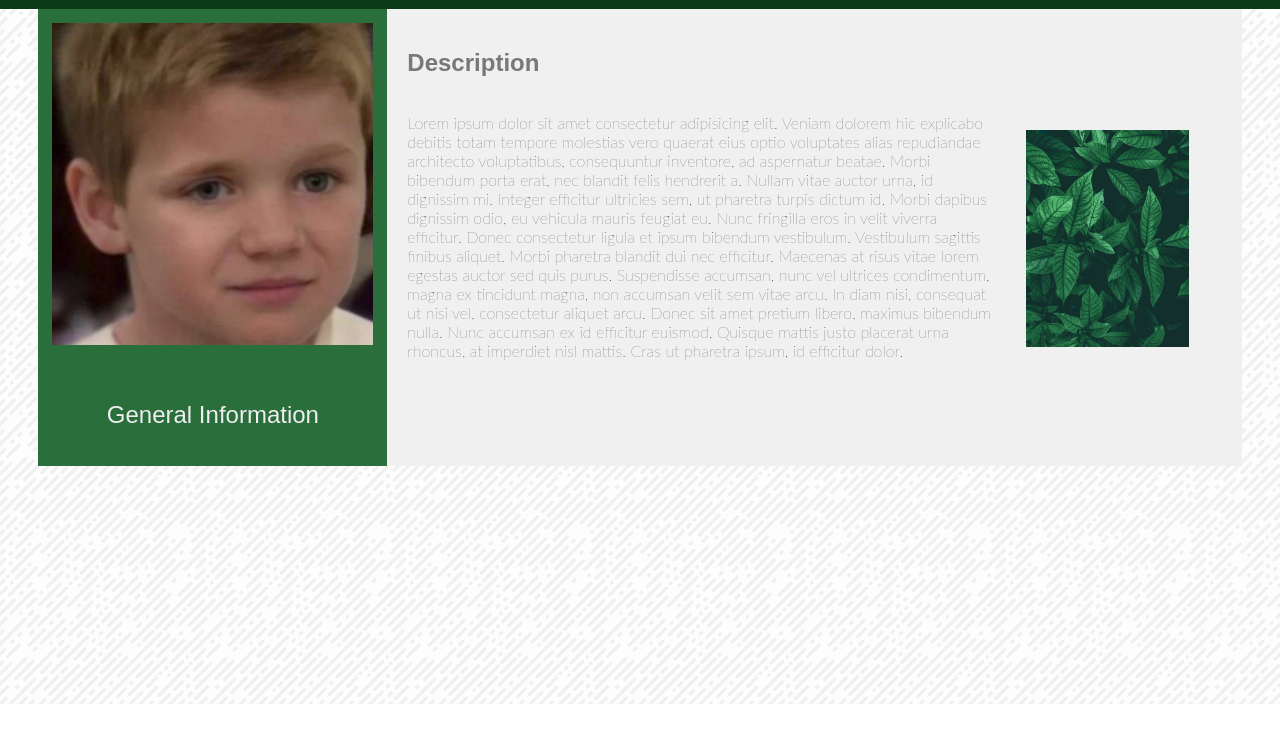
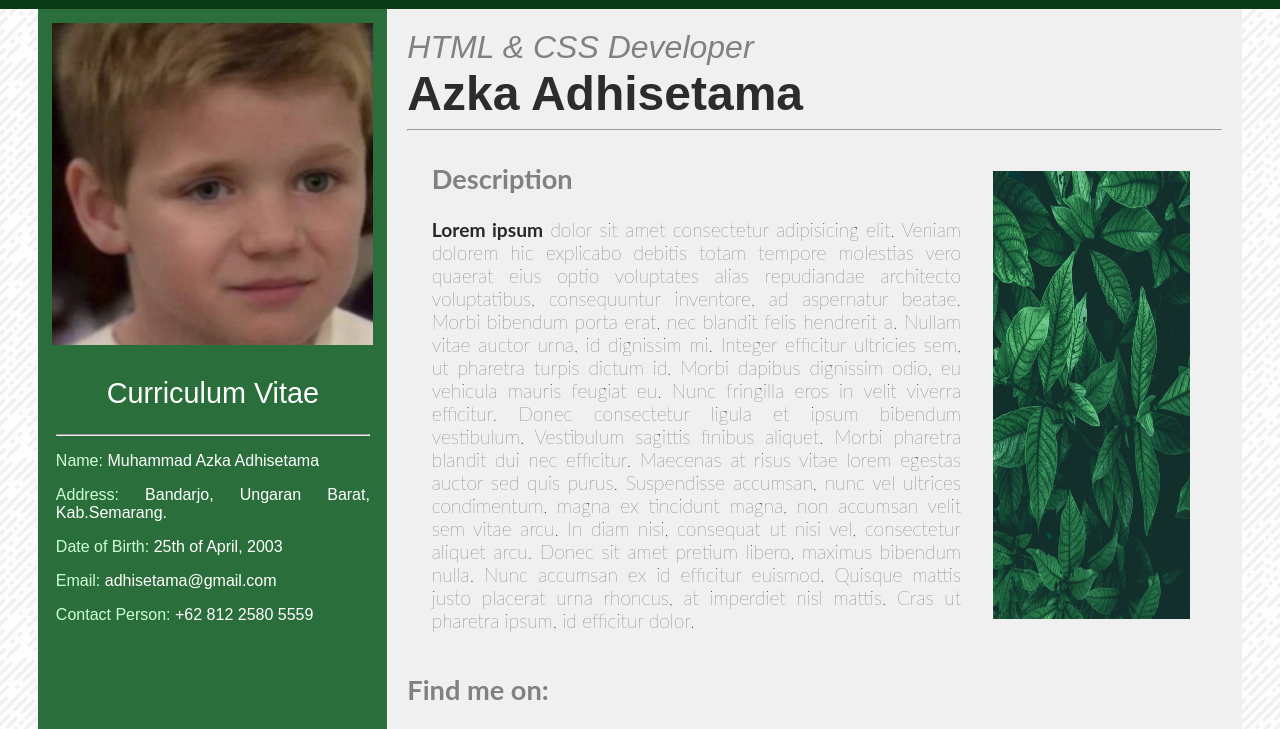
Before and after one commit to Adhisetama/cv-portofolio, a plain HTML site: page index.html in a window 1280 px wide. Shown: the part 96-825 px from the top of the page. Before the commit the page ends 800 px from the top, so only its background shows below. Drawn offline with Linux system fonts and the light colour scheme.

Commit message:
+content

```diff
--- a/index.html
+++ b/index.html
@@ -22,29 +22,40 @@
                     <li><a href="#">Login</a></li>
                 </ul>
             </div>
-            <!-- nyoba buat logo di kanan navbar tp gagal
-             -->
         </div>
     </header>
     <container>
         <div class="body-container">
             <div class="left-site">
-                <img src="resources/face.jpg" style="margin: 4%; width: 92%;"/>
+                <img src="resources/face.jpg" style="margin: 4% 4% 1% 4%; width: 92%;"/>
                 <div class="left-site-content">
-                    <h2 class="subtitle-left">General Information</h2>
+                    <h2>Curriculum Vitae</h2>
+                    <hr/>
+                    <p><span class="cv" style="color: rgb(206, 255, 210);">Name:</span> Muhammad Azka Adhisetama</p>
+                    <p><span class="cv" style="color: rgb(206, 255, 210);">Address:</span> Bandarjo, Ungaran Barat, Kab.Semarang.</p>
+                    <p><span class="cv" style="color: rgb(206, 255, 210);">Date of Birth:</span> 25th of April, 2003</p>
+                    <p><span class="cv" style="color: rgb(206, 255, 210);">Email:</span> adhisetama@gmail.com</p>
+                    <p><span class="cv" style="color: rgb(206, 255, 210);">Contact Person:</span> +62 812 2580 5559</p>
                 </div>
 
             </div>
             <div class="right-site">
-            <h2>
-                Description
-            </h2>
-            <div class="right-site-content">
-                <p>
-                    Lorem ipsum dolor sit amet consectetur adipisicing elit. Veniam dolorem hic explicabo debitis totam tempore molestias vero quaerat eius optio voluptates alias repudiandae architecto voluptatibus, consequuntur inventore, ad aspernatur beatae. Morbi bibendum porta erat, nec blandit felis hendrerit a. Nullam vitae auctor urna, id dignissim mi. Integer efficitur ultricies sem, ut pharetra turpis dictum id. Morbi dapibus dignissim odio, eu vehicula mauris feugiat eu. Nunc fringilla eros in velit viverra efficitur. Donec consectetur ligula et ipsum bibendum vestibulum. Vestibulum sagittis finibus aliquet. Morbi pharetra blandit dui nec efficitur. Maecenas at risus vitae lorem egestas auctor sed quis purus. Suspendisse accumsan, nunc vel ultrices condimentum, magna ex tincidunt magna, non accumsan velit sem vitae arcu. In diam nisi, consequat ut nisi vel, consectetur aliquet arcu. Donec sit amet pretium libero, maximus bibendum nulla. Nunc accumsan ex id efficitur euismod. Quisque mattis justo placerat urna rhoncus, at imperdiet nisl mattis. Cras ut pharetra ipsum, id efficitur dolor.
-                </p>
-                <img src="resources/leaves.jpg" width="20%" style="float: right; margin: 4% 4%;"/>
-            </div>
+                <div class="intro-title">HTML & CSS Developer</div>
+                <div class="intro-name">Azka Adhisetama</div>
+                <hr/>
+               <div class="right-site-content">
+                    <div class="article">
+                        <h2>Description</h2>
+                        <p>
+                     <span><b>Lorem ipsum</b></span> dolor sit amet consectetur adipisicing elit. Veniam dolorem hic explicabo debitis totam tempore molestias vero quaerat eius optio voluptates alias repudiandae architecto voluptatibus, consequuntur inventore, ad aspernatur beatae. Morbi bibendum porta erat, nec blandit felis hendrerit a. Nullam vitae auctor urna, id dignissim mi. Integer efficitur ultricies sem, ut pharetra turpis dictum id. Morbi dapibus dignissim odio, eu vehicula mauris feugiat eu. Nunc fringilla eros in velit viverra efficitur. Donec consectetur ligula et ipsum bibendum vestibulum. Vestibulum sagittis finibus aliquet. Morbi pharetra blandit dui nec efficitur. Maecenas at risus vitae lorem egestas auctor sed quis purus. Suspendisse accumsan, nunc vel ultrices condimentum, magna ex tincidunt magna, non accumsan velit sem vitae arcu. In diam nisi, consequat ut nisi vel, consectetur aliquet arcu. Donec sit amet pretium libero, maximus bibendum nulla. Nunc accumsan ex id efficitur euismod. Quisque mattis justo placerat urna rhoncus, at imperdiet nisl mattis. Cras ut pharetra ipsum, id efficitur dolor.
+                        </p>
+                   </div>
+                   <img src="resources/leaves.jpg" width="25%" style="float: right; margin: 4% 4%;"/>
+               </div>
+                <div>
+                    <h2>Find me on:</h2>
+
+                </div>
             </div>
         </div>
     </container>
--- a/style.css
+++ b/style.css
@@ -120,10 +120,25 @@ li a {
     padding: 20px 20px 0 20px;
 }
 
+.intro-title {
+    font: italic normal lighter 2em/normal Arial, Helvetica, sans-serif;
+    color: rgb(129, 129, 129);
+}
+
+.intro-name {
+    font: normal normal bold 3em/normal Arial, Helvetica, sans-serif;
+    color: rgb(44, 44, 44);
+}
+
 .right-site-content {
     display: flex;
     margin: 0;
-    padding: 0;
+    padding: 0 0 0 3%;
+}
+
+.right-site h2 {
+    color: rgb(129,129,129);
+    font: normal bold normal 1.7em/normal Lato, Halvetica, sans-serif;
 }
 
 .left-site {
@@ -133,25 +148,28 @@ li a {
 
 .left-site-content {
     margin: 0;
-    padding: 5% 5%;
+    padding: 0 5%;
 }
 
-h2.subtitle-left {
-    color: rgb(238, 238, 238);
-    font-family: Arial, Halvetica, sans-serif;
-    text-align: center;
-    font-weight: lighter;
+.left-site p {
+    color: rgb(255, 255, 255);
+    font: normal normal normal 1em/normal sans-serif;
 }
 
-h2 {
-    color: rgb(120,120,120);
-    font-family: Halvetica, sans-serif;
-    font-weight: bolder;
+/* .cv {
+    color: rgb(rgb(0, 0, 0), green, blue);
+} selector ketutupan sama .left-site p*/
+
+.left-site h2 {
+    color: rgb(255, 255, 255);
+    text-align: center;
+    font: normal normal normal 1.8em/normal Arial, Halvetica, sans-serif;
 }
 
 p {
     color: rgb(40,40,40);
-    font: lighter normal normal 1em/normal Lato, sans-serif;
+    font: lighter normal normal 1.2em/normal Lato, sans-serif;
+    text-align: justify;
 }
 
 .azka-img {
```
